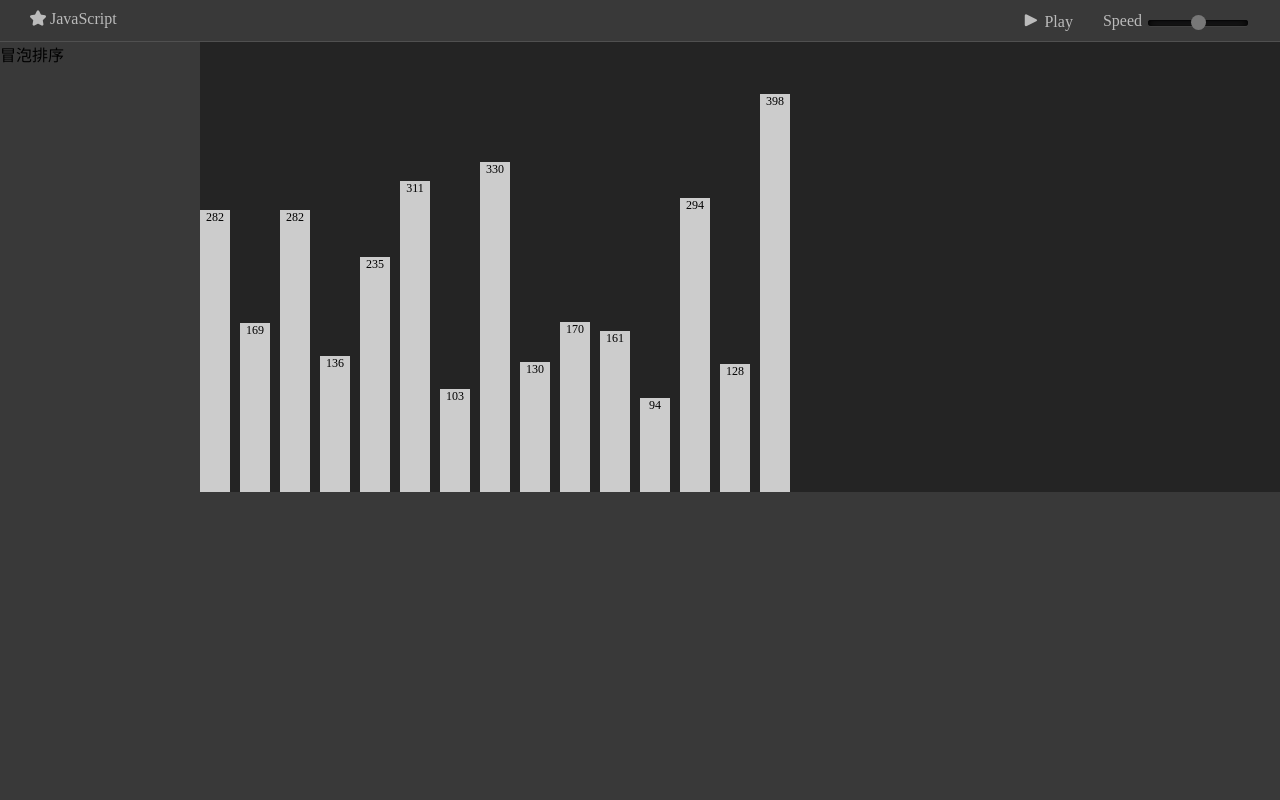
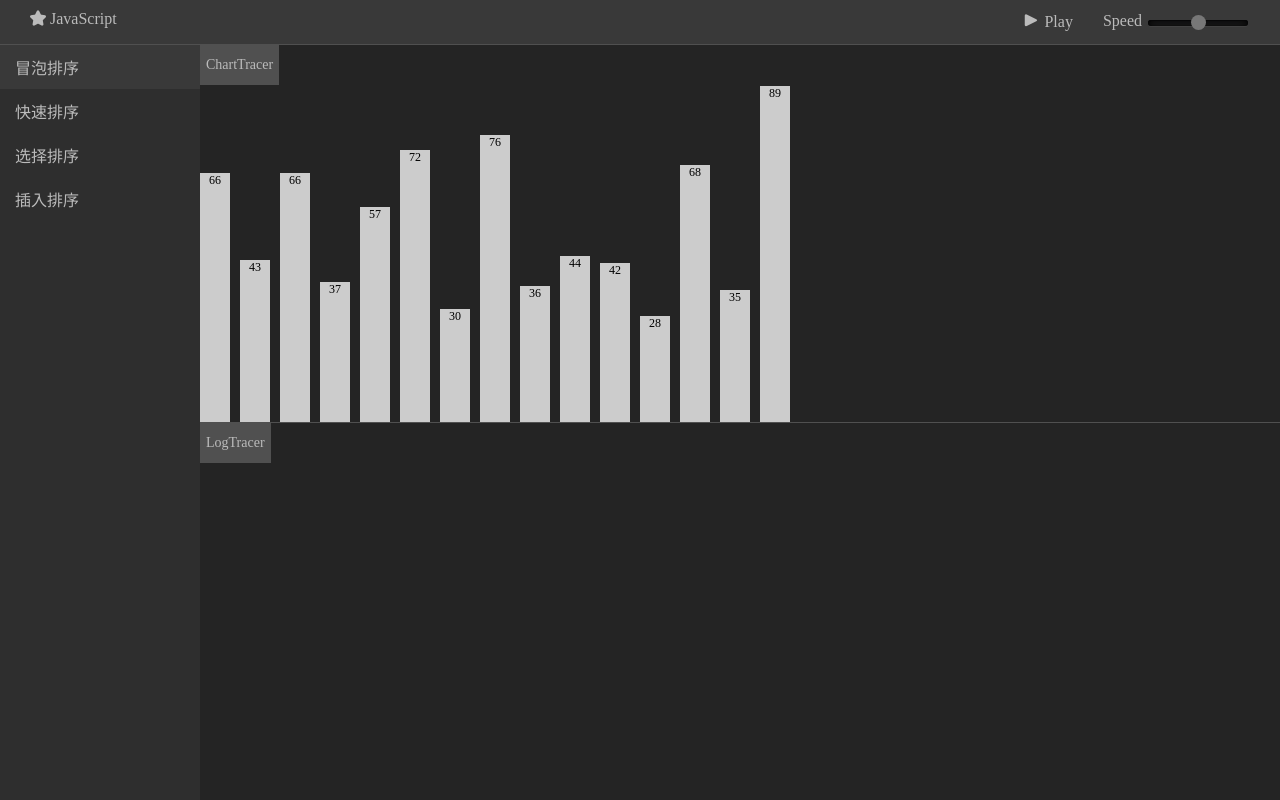
Before and after one commit to zzzmj/sort-animation, a plain HTML site: page index.html in a window 1280 px wide. Drawn offline with Linux system fonts and the light colour scheme.

Commit message:
styles: update style

```diff
--- /dev/null
+++ b/css/header.css
@@ -0,0 +1,30 @@
+.header {
+  box-sizing: border-box;
+  height: 45px;
+  border-bottom: 1px solid #505050;
+}
+
+.header .div-tool {
+  display: flex;
+  justify-content: space-between;
+  padding: 0 15px;
+  color: #bbbbbb;
+}
+
+.header .div-tool .item {
+  padding: 10px 15px;
+}
+
+.header .div-tool .item:hover {
+  cursor: pointer;
+  background-color: rgba(0, 0, 0, 0.2);
+}
+
+.header .div-speed {
+  display: flex;
+  align-items: center;
+}
+
+.header .div-speed .active{
+  background-color: rgba(0, 0, 0, 0.2);
+}
--- /dev/null
+++ b/css/index.css
@@ -0,0 +1,46 @@
+html, body {
+  height: 100%;
+}
+
+body {
+  margin: 0px;
+  padding: 0px;
+  background: #393939;
+}
+
+ul {
+  margin: 0px;
+  padding: 0px;
+  text-decoration: none;
+  list-style: none;
+}
+
+input[type="range"] {
+  -webkit-appearance: none;
+  -moz-appearance: none;
+  appearance: none; /*去掉自带的样式*/
+
+  outline: none;
+  box-shadow: 0 1px 0 0px #424242, 0 1px 0 #060607 inset, 0px 2px 10px 0px black inset, 1px 0px 2px rgba(0, 0, 0, 0.4) inset, 0 0px 1px rgba(0, 0, 0, 0.6) inset;
+  background-color: #272728;
+  border-radius: 15px;
+  width: 100px;
+  height: 6px;
+}
+
+input[type="range"]::-webkit-slider-thumb {
+  -webkit-appearance: none;
+  -moz-appearance: none;
+  appearance: none; /*去掉自带的样式*/
+  cursor: default;
+  height: 15px;
+  width: 15px;
+  background: none repeat scroll 0 0 #777;
+  border-radius: 50%;
+}
+
+.container {
+  display: flex;
+  /* height: 450px; */
+  height: calc(100% - 45px);
+}
--- a/css/main.css
+++ b/css/main.css
@@ -1,83 +1,3 @@
-html, body {
-    height: 100%;
-}
-
-body {
-    margin: 0px;
-    padding: 0px;
-    background: #393939;
-}
-
-ul {
-    margin: 0px;
-    padding: 0px;
-    text-decoration: none;
-    list-style: none;
-}
-
-input[type="range"] {
-    -webkit-appearance: none;
-    -moz-appearance: none;
-    appearance: none; /*去掉自带的样式*/
-
-    outline: none;
-    box-shadow: 0 1px 0 0px #424242, 0 1px 0 #060607 inset, 0px 2px 10px 0px black inset, 1px 0px 2px rgba(0, 0, 0, 0.4) inset, 0 0px 1px rgba(0, 0, 0, 0.6) inset;
-    background-color: #272728;
-    border-radius: 15px;
-    width: 100px;
-    height: 6px;
-}
-
-input[type="range"]::-webkit-slider-thumb {
-    -webkit-appearance: none;
-    -moz-appearance: none;
-    appearance: none; /*去掉自带的样式*/
-    cursor: default;
-    height: 15px;
-    width: 15px;
-    background: none repeat scroll 0 0 #777;
-    border-radius: 50%;
-}
-
-.container {
-    display: flex;
-    height: 450px;
-}
-
-.side-bar {
-    width: 200px;
-}
-
-.main {
-    position: relative;
-}
-
-.header .div-tool {
-    display: flex;
-    justify-content: space-between;
-    padding: 0 15px;
-    border-bottom: 1px solid #505050;
-    color: #bbbbbb;
-}
-
-.header .div-tool .item {
-    padding: 10px 15px;
-}
-
-.header .div-tool .item:hover {
-    cursor: pointer;
-    background-color: rgba(0, 0, 0, 0.2);
-}
-
-.header .div-speed {
-    display: flex;
-    align-items: center;
-}
-
-.header .div-speed .active{
-    background-color: rgba(0, 0, 0, 0.2);
-}
-
 .main {
     position: relative;
     flex: 1;
@@ -85,9 +5,25 @@ input[type="range"]::-webkit-slider-thumb {
 }
 
 .content {
+    box-sizing: border-box;
     position: relative;
     margin: auto;
-    height: 100%;
+    height: 50%;
+    border-bottom: 1px solid #505050;
+}
+
+.content::before, .log-tracer::before {
+    content: 'ChartTracer';
+    display: block;
+    position: absolute;
+    top: 0;
+    left: 0;
+    padding: 4px 6px;
+    height: 32px;
+    line-height: 32px;
+    background: #505050;
+    color: #bbb;
+    font-size: 14px;
 }
 
 .main .item {
@@ -108,3 +44,12 @@ input[type="range"]::-webkit-slider-thumb {
 .main .fix {
     background: #2962ff;
 }
+
+.log-tracer {
+    position: relative;
+    height: 50%;
+}
+
+.log-tracer::before {
+    content: 'LogTracer';
+}
--- /dev/null
+++ b/css/side-bar.css
@@ -0,0 +1,19 @@
+.side-bar {
+  width: 200px;
+  background: #2e2e2e;
+}
+
+.side-bar .ul-sort-option li{
+  color: #bbbbbb;
+  padding: 10px 0px;
+  padding-left: 15px;
+}
+
+.side-bar .ul-sort-option li:hover {
+  background-color: hsla(0,0%,100%,.1);
+  cursor: pointer;
+}
+
+.side-bar .ul-sort-option .active {
+  background: #393939;
+}
--- a/index.html
+++ b/index.html
@@ -5,7 +5,10 @@
     <meta name="viewport" content="width=device-width, initial-scale=1.0">
     <meta http-equiv="X-UA-Compatible" content="ie=edge">
     <title>排序</title>
+    <link rel="stylesheet" href="css/index.css">
     <link rel="stylesheet" href="css/main.css">
+    <link rel="stylesheet" href="css/header.css">
+    <link rel="stylesheet" href="css/side-bar.css">
     <link rel="stylesheet" href="css/iconfont.css">
 </head>
 <body>
@@ -31,8 +34,11 @@
     </header>
     <div class="container">
         <nav class="side-bar">
-            <ul>
-                <li>冒泡排序</li>
+            <ul class="ul-sort-option">
+                <li class="active">冒泡排序</li>
+                <li>快速排序</li>
+                <li>选择排序</li>
+                <li>插入排序</li>
             </ul>
         </nav>
         <div class="main">
@@ -53,6 +59,8 @@
                 <div class="item"></div>
                 <div class="item"></div>
             </div>
+            <div class="log-tracer">
+            </div>
         </div>
     </div>
     <script src="js/tool.js"></script>
--- a/js/index.js
+++ b/js/index.js
@@ -6,7 +6,7 @@ const createDivs = (arr) => {
     for (let i = 0; i < len; i++) {
         const style = {
             text: arr[i],
-            height: arr[i] + 'px',
+            height: arr[i] + '%',
             left: i*40 + 'px'
         }
         updateItems(items[i], style)
@@ -45,7 +45,7 @@ const sortRun = (arr) => {
 }
 
 const __main = async () => {
-    const arr = randomArr(50, 400, 15)
+    const arr = randomArr(20, 90, 15)
     window.fps = 1000
     createDivs(arr)
     handleSpeed()
```
